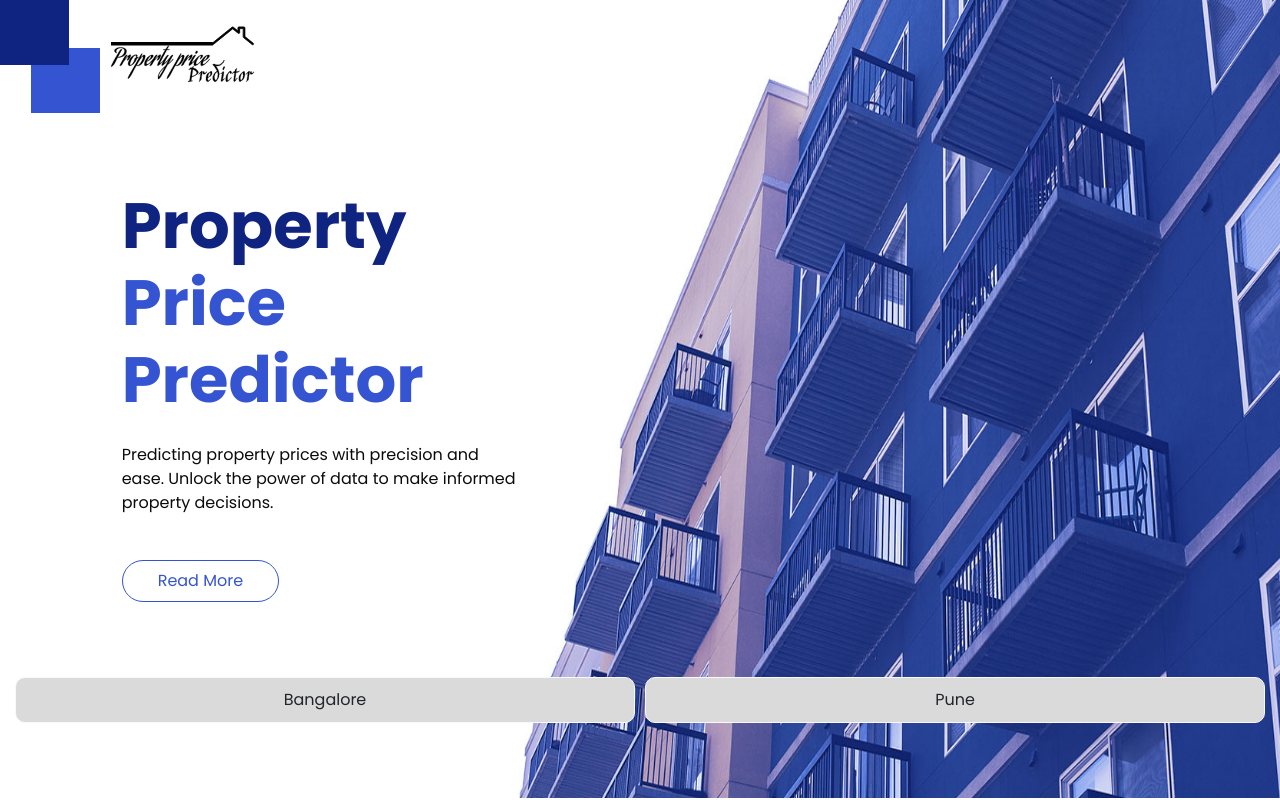
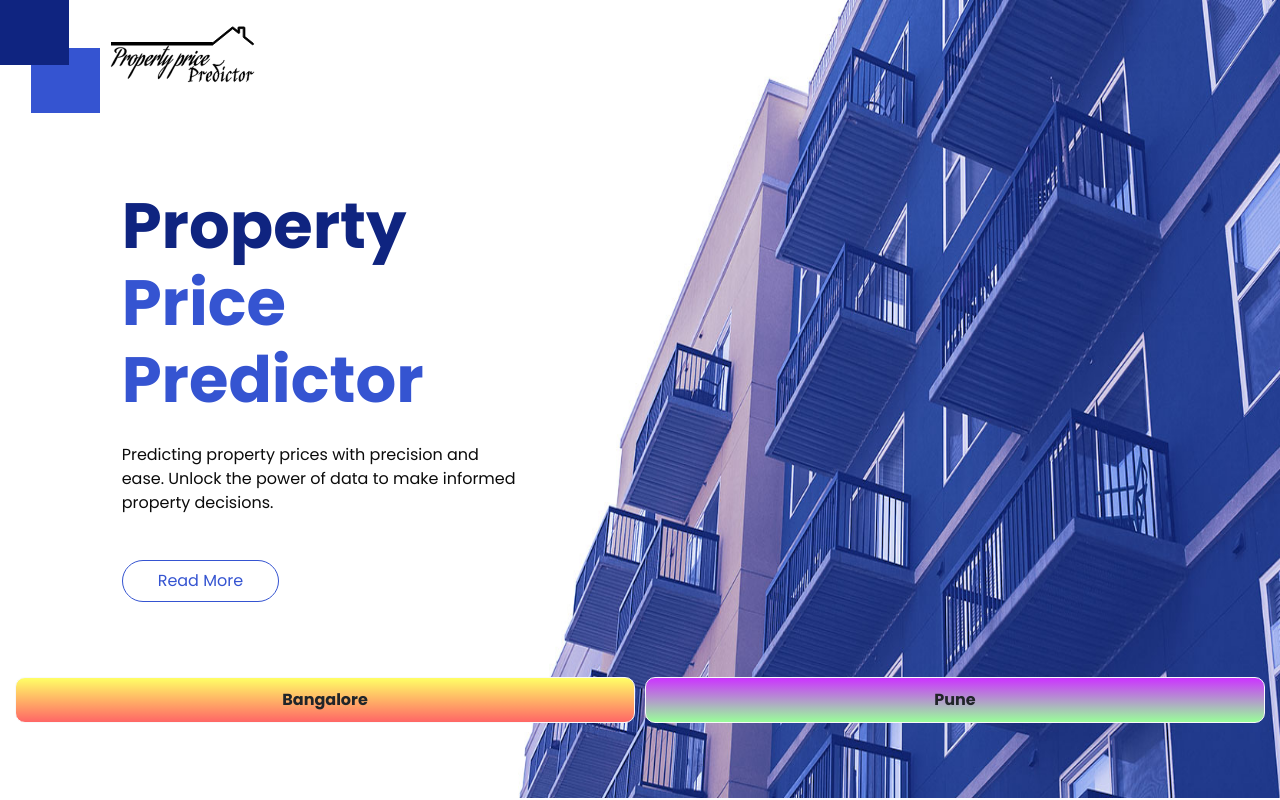
Before and after one commit to Vipin-Kumar-N/CityCast_Property_Worth_Forecaster, a Flask app: page / in a window 1280 px wide. Run offline with Flask 3, Linux system fonts and the light colour scheme; parts of the project's set-up code (start-up, migrations or seed data) failed here and were passed over; some libraries are stand-ins or nearby versions.

Commit message:
Index page Bangalore and pune button color changed

```diff
--- a/HousePricePredictor/ProjectFiles/UI/templates/Index.html
+++ b/HousePricePredictor/ProjectFiles/UI/templates/Index.html
@@ -52,10 +52,10 @@
         </div>
               <div class=" form-row" style="border-radius: 20px;">
                 <div class="col-md-6" style="border-radius: 20px;">
-                  <a href="/bangalore" class="btn btn-light btn-radius btn-brd grd1 btn-block" style="background-color: rgb(218, 218, 218); padding-top: 10px;padding-bottom: 10px;border-radius: 10px;">Bangalore</a>
+                  <a href="/bangalore" class="btn btn-light btn-radius btn-brd grd1 btn-block" style="background: linear-gradient(to bottom, #ffff66 0%, #ff6666 100%); font-weight : bold ;padding-top: 10px;padding-bottom: 10px;border-radius: 10px;">Bangalore</a>
                 </div>
                 <div class="col-md-6">
-                  <a href="/pune" class="btn btn-light btn-radius btn-brd grd1 btn-block" style="background-color: rgb(218, 218, 218); padding-top: 10px;padding-bottom: 10px;border-radius: 10px;">Pune</a>
+                  <a href="/pune" class="btn btn-light btn-radius btn-brd grd1 btn-block" style="background: linear-gradient(to bottom, #cc33ff 0%, #99ff99 100%); font-weight : bold ;padding-top: 10px;padding-bottom: 10px;border-radius: 10px;">Pune</a>
                 </div>
               </div>
       </div>
```
